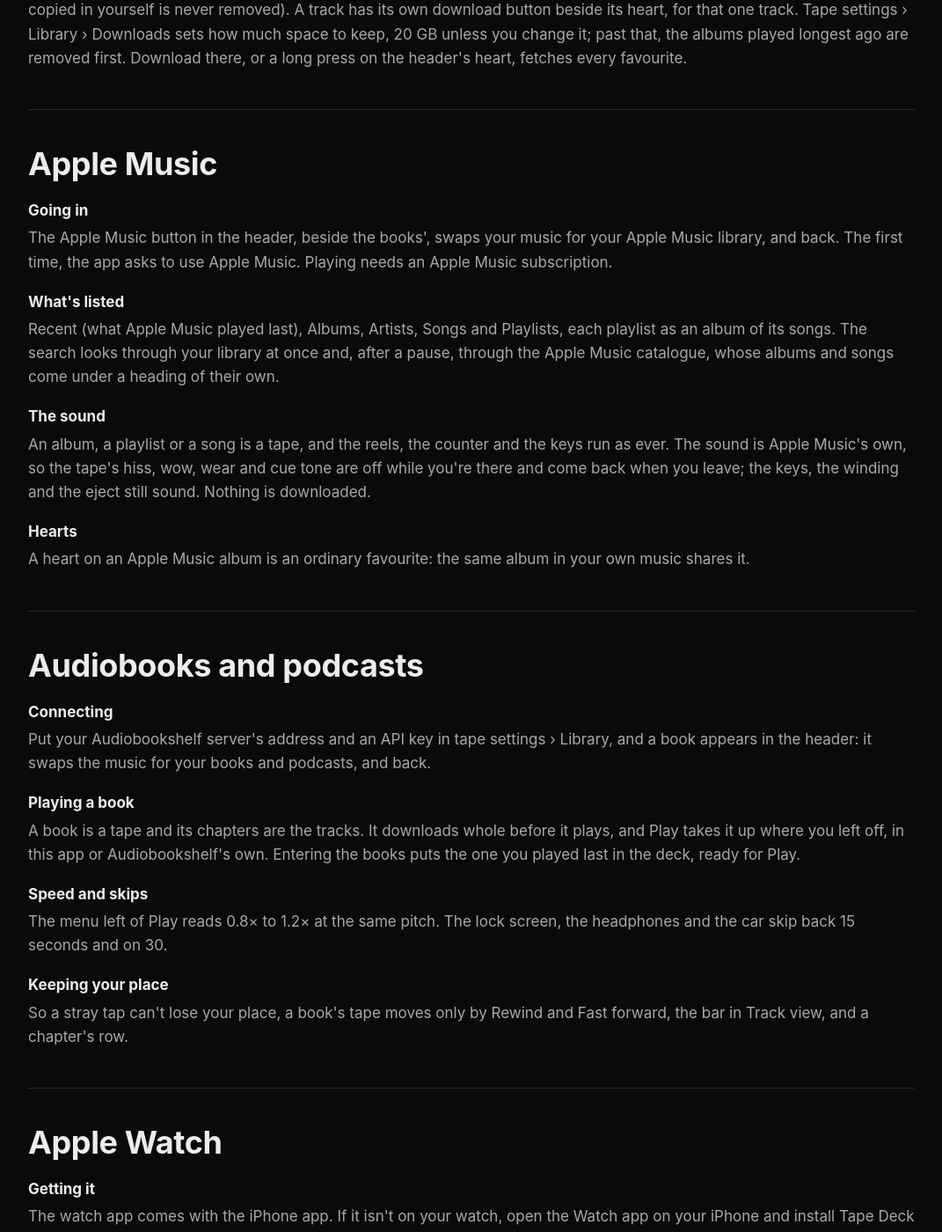
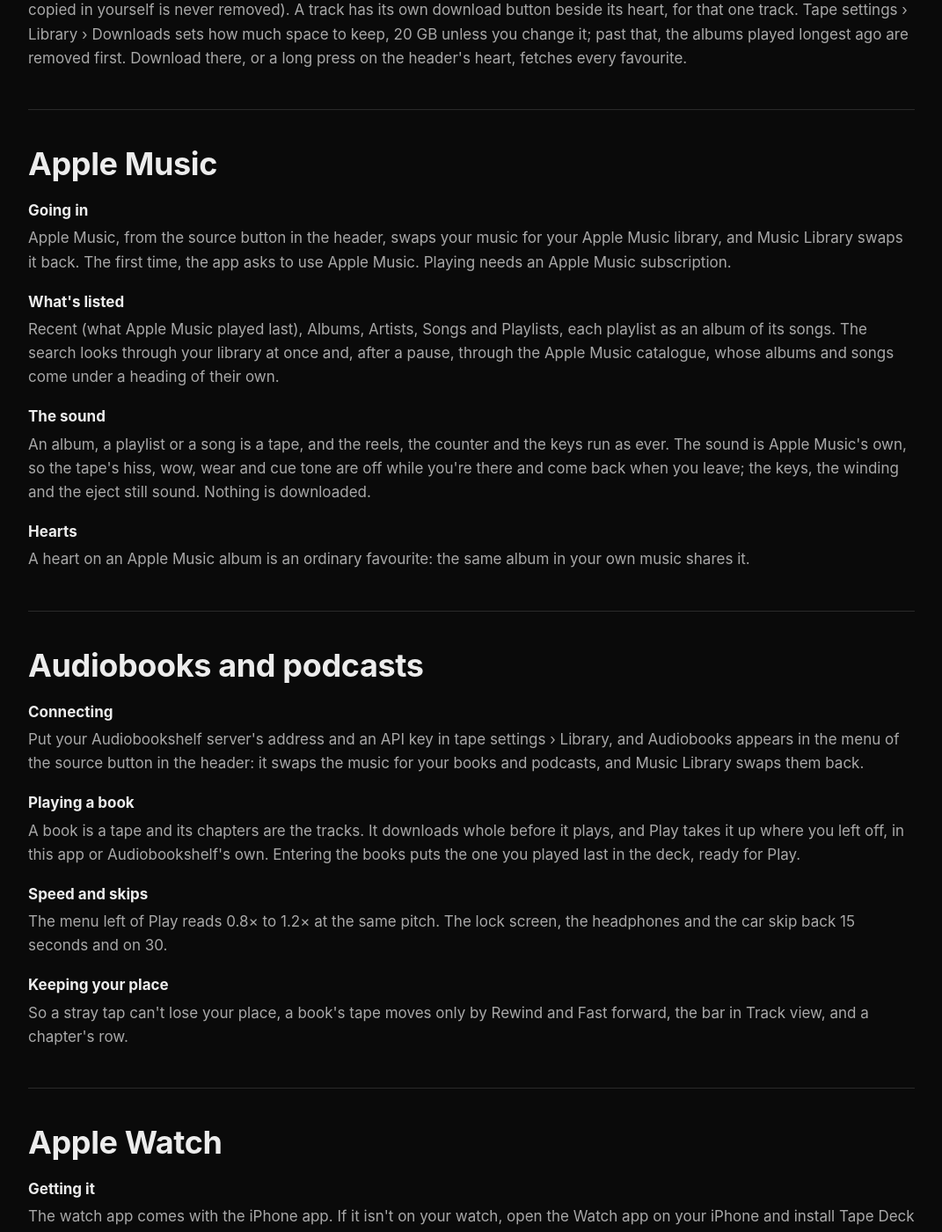
Before and after one commit to andybateman/andybateman.github.io, a Jekyll site: the page tapedeck/help.html, which Jekyll copies as it is, in a window 1280 px wide and 1400 px high, scrolled down 3942 px. Shown: the whole window at 88% size, without its empty margins (104-1175 px from the left). Built offline with Jekyll 4.4.1, drawn with Linux system fonts in a browser that asks for light colours.

Commit message:
/tapedeck/: Audiobooks and Apple Music from the header's source button

```diff
--- a/tapedeck/help.html
+++ b/tapedeck/help.html
@@ -124,7 +124,7 @@
   <h2 id="apple-h">Apple Music</h2>
   <dl>
     <dt>Going in</dt>
-    <dd>The Apple Music button in the header, beside the books', swaps your music for your Apple Music library, and back. The first time, the app asks to use Apple Music. Playing needs an Apple Music subscription.</dd>
+    <dd>Apple Music, from the source button in the header, swaps your music for your Apple Music library, and Music Library swaps it back. The first time, the app asks to use Apple Music. Playing needs an Apple Music subscription.</dd>
     <dt>What's listed</dt>
     <dd>Recent (what Apple Music played last), Albums, Artists, Songs and Playlists, each playlist as an album of its songs. The search looks through your library at once and, after a pause, through the Apple Music catalogue, whose albums and songs come under a heading of their own.</dd>
     <dt>The sound</dt>
@@ -138,7 +138,7 @@
   <h2 id="books-h">Audiobooks and podcasts</h2>
   <dl>
     <dt>Connecting</dt>
-    <dd>Put your Audiobookshelf server's address and an API key in tape settings › Library, and a book appears in the header: it swaps the music for your books and podcasts, and back.</dd>
+    <dd>Put your Audiobookshelf server's address and an API key in tape settings › Library, and Audiobooks appears in the menu of the source button in the header: it swaps the music for your books and podcasts, and Music Library swaps them back.</dd>
     <dt>Playing a book</dt>
     <dd>A book is a tape and its chapters are the tracks. It downloads whole before it plays, and Play takes it up where you left off, in this app or Audiobookshelf's own. Entering the books puts the one you played last in the deck, ready for Play.</dd>
     <dt>Speed and skips</dt>
@@ -219,7 +219,7 @@
   <h2 id="faq-h">Questions</h2>
   <details><summary>The app says "No music yet"</summary><p>It has found nothing to play. The screen shows where music goes: copy album folders into iCloud Drive › Tape Deck › Music, or through the Files app into the app's own folder (File › Show Albums Folder on the Mac), or type your music server's address on that screen. With no server of your own, <a href="https://github.com/andybateman/tape-deck-server">Tape Deck Server</a> serves a folder of music to the app.</p><img class="screen" src="img/first-screen.png" alt="The first screen with no music: a drawing of iCloud Drive, Tape Deck, Music, with an artist's folder, an album's folder and its tracks inside, and a field for a music server's address" width="640" height="775" loading="lazy"></details>
   <details><summary>The watch shows an empty deck</summary><p>The watch draws what's in your iPhone's deck, so open Tape Deck on the iPhone. With both in reach of each other, the tape appears on the watch within a few seconds.</p></details>
-  <details><summary>Does Tape Deck stream from a music service?</summary><p>Apple Music, with a subscription: the Apple Music button in the header plays your Apple Music library and the catalogue as tapes. Otherwise it plays music you have as files: copied into the app, in a folder on the Mac, or on your own music server.</p></details>
+  <details><summary>Does Tape Deck stream from a music service?</summary><p>Apple Music, with a subscription: Apple Music, from the source button in the header, plays your Apple Music library and the catalogue as tapes. Otherwise it plays music you have as files: copied into the app, in a folder on the Mac, or on your own music server.</p></details>
   <details><summary>My favourites aren't on my other device</summary><p>They go through iCloud: check you're signed in to iCloud with the same Apple Account on both. They usually arrive within a minute.</p></details>
   <details><summary>How do I make it sound clean?</summary><p>In tape settings › Sound, set the condition to Fresh and turn off the cue tone and motor wow; in Tape, turn off the lead in and lead out.</p></details>
   <details><summary>Does it collect anything about me?</summary><p>No. There's no account and no tracking, and the only permission the app asks for is to use Apple Music, when you first press its button. Your music stays on your devices and your own servers, and your favourites go through your own iCloud.</p></details>
--- a/tapedeck/index.html
+++ b/tapedeck/index.html
@@ -96,7 +96,7 @@
     <div class="card"><h3>Favourites everywhere</h3><p>A heart on a track or a whole album follows you between your iPhone, iPad and Mac through iCloud.</p></div>
     <div class="card"><h3>Downloads</h3><p>From a server, an album downloads as you play it, or ahead of time for the train, a whole album or a single track. You choose how much space to give it.</p></div>
     <div class="card"><h3>Through iCloud Drive</h3><p>Put albums in the Tape Deck folder in iCloud Drive and they're on your iPhone, iPad and Mac within seconds, filling in as iCloud brings them.</p></div>
-    <div class="card"><h3>Apple Music, as tapes</h3><p>The Apple Music button in the header swaps your music for your Apple Music library: albums, artists, songs and playlists, and a search of the whole catalogue. The sound is Apple Music's own, so the tape's hiss and wear step aside; the reels and the keys carry on. Needs a subscription.</p></div>
+    <div class="card"><h3>Apple Music, as tapes</h3><p>Apple Music, from the source button in the header, swaps your music for your Apple Music library: albums, artists, songs and playlists, and a search of the whole catalogue. The sound is Apple Music's own, so the tape's hiss and wear step aside; the reels and the keys carry on. Needs a subscription.</p></div>
   </div>
 </section>
 
```
